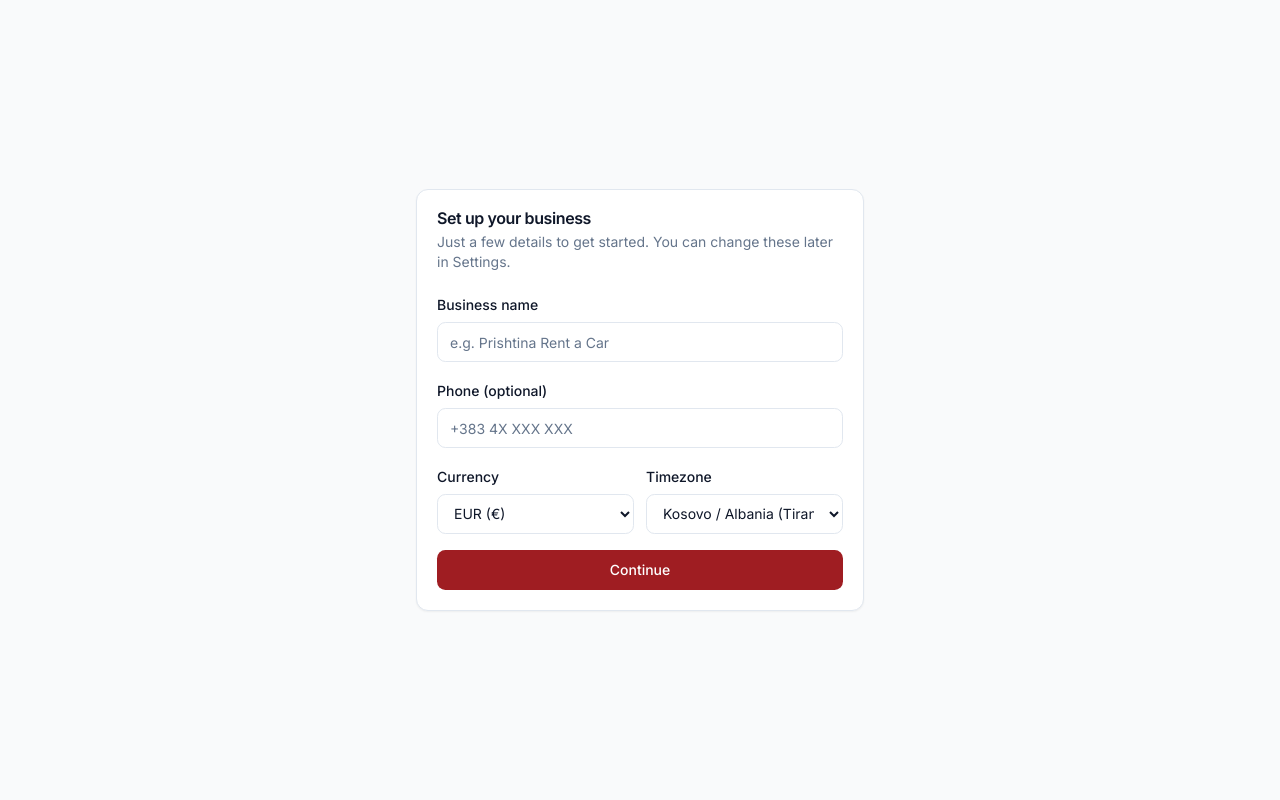
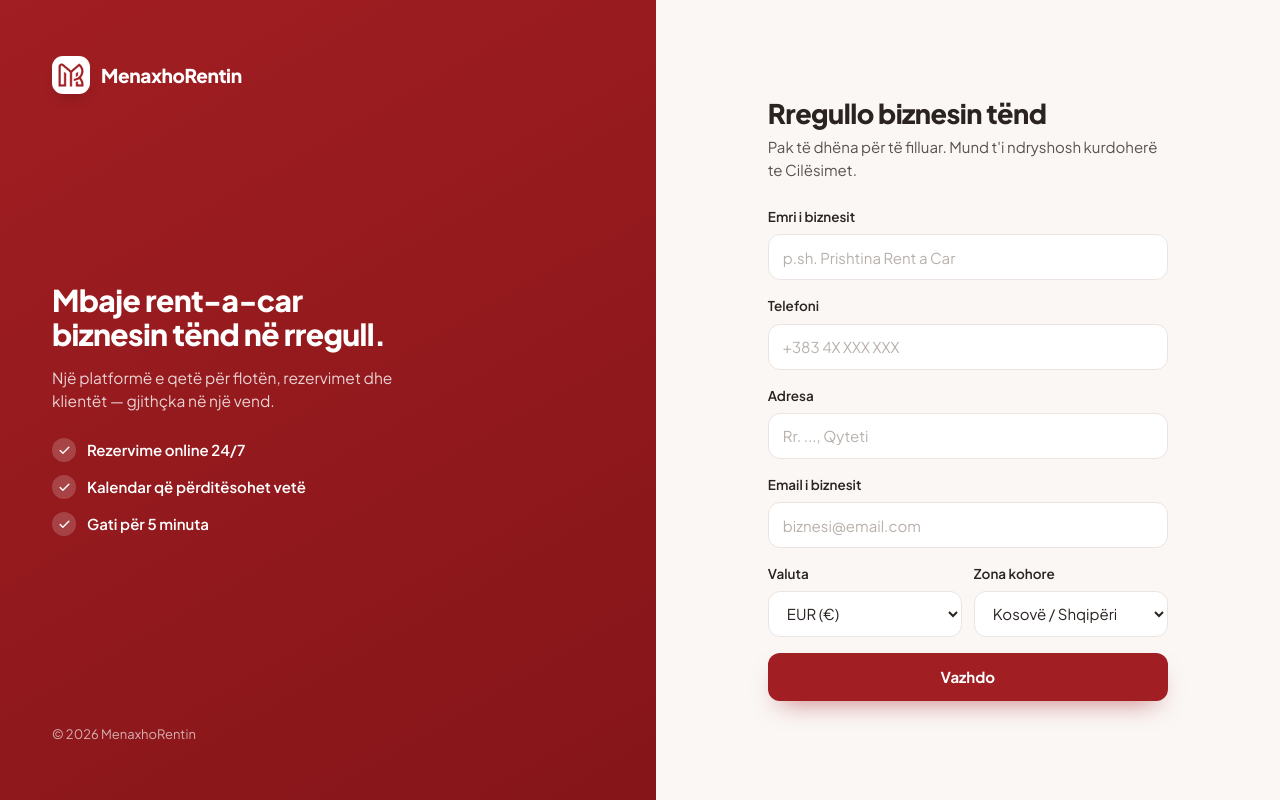
Before and after one commit to alttinkrasniqi/rental-saas, a Next.js app: page /onboarding in a window 1280 px wide. Built offline with nearby package versions, Linux system fonts and the light colour scheme; no server answers.

Commit message:
Add files via upload

```diff
--- a/src/app/onboarding/page.tsx
+++ b/src/app/onboarding/page.tsx
@@ -2,11 +2,7 @@
 
 import { useFormState } from "react-dom";
 import { createBusiness, type OnboardingState } from "./actions";
-import { Card, CardContent, CardHeader, CardTitle, CardDescription } from "@/components/ui/card";
-import { Input } from "@/components/ui/input";
-import { Label } from "@/components/ui/label";
-import { Select } from "@/components/ui/select";
-import { SubmitButton } from "@/components/submit-button";
+import { AuthShell, AuthSubmit } from "@/components/auth-shell";
 
 const initial: OnboardingState = {};
 
@@ -14,53 +10,50 @@ export default function OnboardingPage() {
   const [state, formAction] = useFormState(createBusiness, initial);
 
   return (
-    <div className="flex min-h-screen items-center justify-center p-4">
-      <div className="w-full max-w-md">
-        <Card>
-          <CardHeader>
-            <CardTitle>Set up your business</CardTitle>
-            <CardDescription>
-              Just a few details to get started. You can change these later in Settings.
-            </CardDescription>
-          </CardHeader>
-          <CardContent>
-            <form action={formAction} className="space-y-4">
-              <div className="space-y-1.5">
-                <Label htmlFor="name">Business name</Label>
-                <Input id="name" name="name" placeholder="e.g. Prishtina Rent a Car" required />
+    <AuthShell
+      title="Rregullo biznesin tënd"
+      subtitle="Pak të dhëna për të filluar. Mund t'i ndryshosh kurdoherë te Cilësimet."
+    >
+      <form action={formAction}>
+        <div className="field">
+          <label htmlFor="name">Emri i biznesit</label>
+          <input id="name" name="name" placeholder="p.sh. Prishtina Rent a Car" required />
         </div>
-              <div className="space-y-1.5">
-                <Label htmlFor="phone">Phone (optional)</Label>
-                <Input id="phone" name="phone" placeholder="+383 4X XXX XXX" />
+        <div className="field">
+          <label htmlFor="phone">Telefoni</label>
+          <input id="phone" name="phone" placeholder="+383 4X XXX XXX" />
         </div>
-              <div className="grid grid-cols-2 gap-3">
-                <div className="space-y-1.5">
-                  <Label htmlFor="currency">Currency</Label>
-                  <Select id="currency" name="currency" defaultValue="EUR">
+        <div className="field">
+          <label htmlFor="address">Adresa</label>
+          <input id="address" name="address" placeholder="Rr. ..., Qyteti" />
+        </div>
+        <div className="field">
+          <label htmlFor="email">Email i biznesit</label>
+          <input id="email" name="email" type="email" placeholder="biznesi@email.com" />
+        </div>
+        <div style={{ display: "grid", gridTemplateColumns: "1fr 1fr", gap: "12px" }}>
+          <div className="field">
+            <label htmlFor="currency">Valuta</label>
+            <select id="currency" name="currency" defaultValue="EUR">
               <option value="EUR">EUR (€)</option>
               <option value="USD">USD ($)</option>
               <option value="GBP">GBP (£)</option>
               <option value="CHF">CHF</option>
-                  </Select>
+            </select>
           </div>
-                <div className="space-y-1.5">
-                  <Label htmlFor="timezone">Timezone</Label>
-                  <Select id="timezone" name="timezone" defaultValue="Europe/Tirane">
-                    <option value="Europe/Tirane">Kosovo / Albania (Tirana)</option>
-                    <option value="Europe/Zurich">Switzerland</option>
-                    <option value="Europe/Berlin">Germany</option>
+          <div className="field">
+            <label htmlFor="timezone">Zona kohore</label>
+            <select id="timezone" name="timezone" defaultValue="Europe/Tirane">
+              <option value="Europe/Tirane">Kosovë / Shqipëri</option>
+              <option value="Europe/Zurich">Zvicër</option>
+              <option value="Europe/Berlin">Gjermani</option>
               <option value="UTC">UTC</option>
-                  </Select>
+            </select>
           </div>
         </div>
-              {state.error && (
-                <p className="rounded-md bg-rose-50 px-3 py-2 text-sm text-rose-700">{state.error}</p>
-              )}
-              <SubmitButton className="w-full">Continue</SubmitButton>
+        {state.error && <p className="err">{state.error}</p>}
+        <AuthSubmit>Vazhdo</AuthSubmit>
       </form>
-          </CardContent>
-        </Card>
-      </div>
-    </div>
+    </AuthShell>
   );
 }
```
Lines whose indentation alone changed are shown as unchanged.
